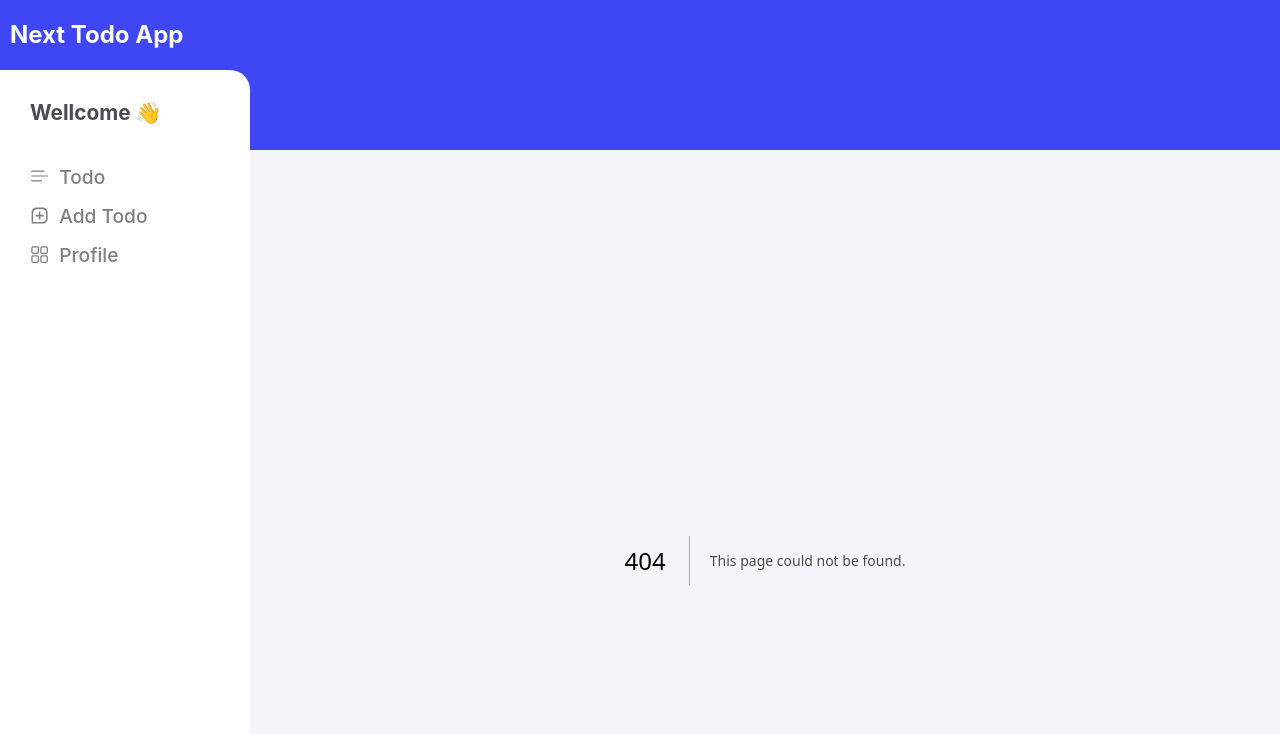
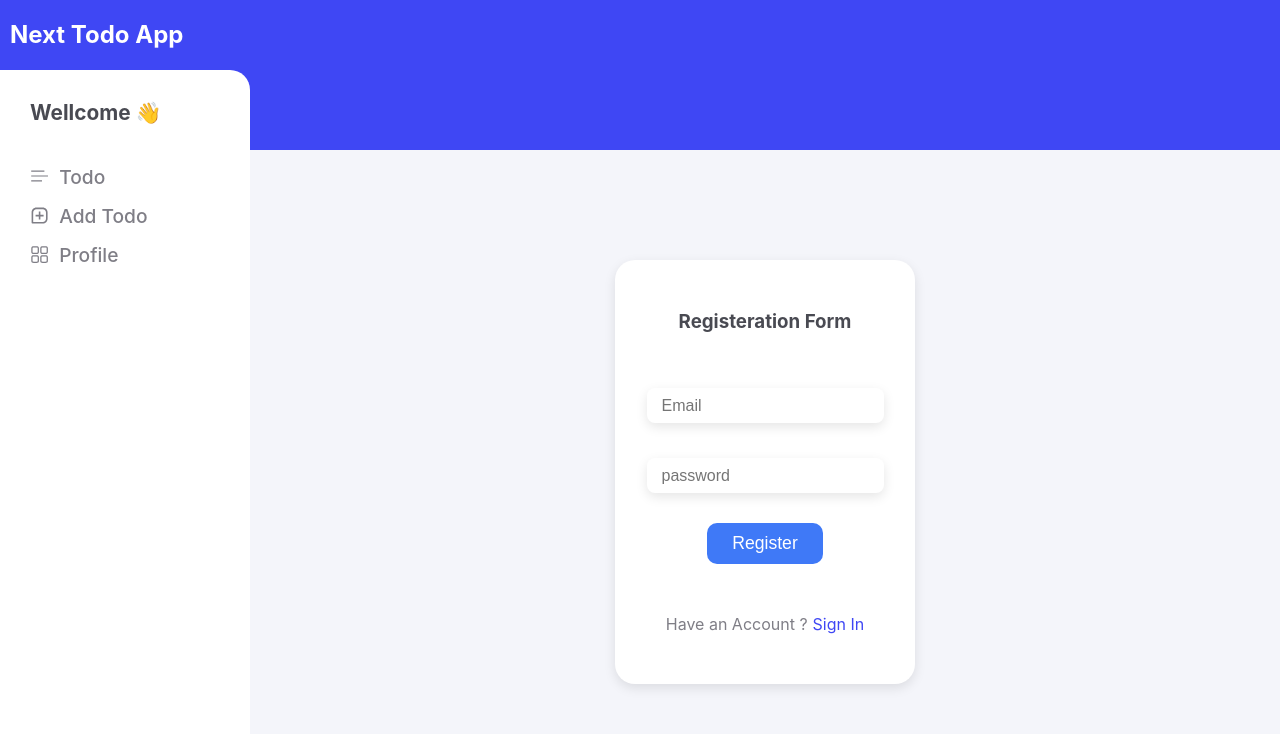
Before and after one commit to Mohammad-jf/next-todo-management, a Next.js app: page /signup in a window 1280 px wide. Before the commit this address had no page. Shown: the top 734 px of the page. Built offline with nearby package versions, Linux system fonts and the light colour scheme; no server answers.

Commit message:
sign in and signup completed

```diff
--- a/components/layout/Layout.jsx
+++ b/components/layout/Layout.jsx
@@ -23,13 +23,13 @@ const Layout = ({ children }) => {
                         </li>
                         <li>
                             <BiMessageSquareAdd />
-                            <Link href='/'>
+                            <Link href='/add-todo'>
                                 Add Todo
                             </Link>
                         </li>
                         <li>
                             <RxDashboard />
-                            <Link href='/'>
+                            <Link href='/profile'>
                                 Profile
                             </Link>
                         </li>
--- /dev/null
+++ b/components/templates/SignupPage.jsx
@@ -0,0 +1,72 @@
+import { useSession } from 'next-auth/react'
+import Link from 'next/link'
+import { useRouter } from 'next/router'
+import React, { useState } from 'react'
+
+
+const SignupPage = () => {
+    const router = useRouter();
+    const { status } = useSession();
+
+    const [userData, setUserData] = useState({
+        email: '',
+        password: ''
+    })
+
+
+    const changeHandler = (e) => {
+        setUserData({
+            ...userData,
+            [e.target.name]: e.target.value
+        })
+    }
+
+    const registerHandler = async () => {
+        const res = await fetch('/api/auth/signup', {
+            method: 'POST',
+            body: JSON.stringify({ ...userData }),
+            headers: { 'Content-Type': 'application/json' }
+        });
+
+        const data = await res.json();
+        console.log(data)
+        setUserData({
+            email: '',
+            password: ''
+        })
+
+        if (data.status === 'success') {
+            router.replace('/signin')
+        }
+
+    }
+
+    return (
+        <div className='signin-form'>
+            <h3>Registeration Form</h3>
+
+            <input
+                type='text'
+                name='email'
+                placeholder='Email'
+                value={userData.email}
+                onChange={changeHandler} />
+            <input
+                type='password'
+                name='password'
+                placeholder='password'
+                value={userData.password}
+                onChange={changeHandler} />
+
+            <button onClick={registerHandler}>Register</button>
+
+            <div>
+                <p style={{ marginRight: '5px' }}>Have an Account ?</p>
+                <Link href='/signin'>Sign In</Link>
+            </div>
+
+        </div>
+    )
+}
+
+export default SignupPage
--- a/pages/api/auth/[...nextauth].js
+++ b/pages/api/auth/[...nextauth].js
@@ -19,12 +19,12 @@ const authOptions = {
         if (!email || !password) {
           throw new Error('invalid user credentials');
         }
-        const user = User.findOne({ email });
+        const user = await User.findOne({ email });
         if (!user) {
           throw new Error('user does not exist');
         }
 
-        const verifiedPassword = verifyPassword(password, user.password);
+        const verifiedPassword = await verifyPassword(password, user.password);
         if (!verifiedPassword) {
           throw new Error('userName or Password is wrong');
         }
--- a/pages/api/auth/signup.js
+++ b/pages/api/auth/signup.js
@@ -23,14 +23,14 @@ export default async function handler(req, res) {
         .json({ status: 'failed', message: 'invalid user credential' });
     }
 
-    const existingUser = await User.findone({ email });
+    const existingUser = await User.findOne({ email });
     if (existingUser) {
       return res
         .status(422)
         .json({ status: 'failed', message: 'user already exist' });
     }
 
-    const hashedPassword = hashPassword(password);
+    const hashedPassword = await hashPassword(password);
     const user = await User.create({
       email,
       password: hashedPassword,
--- /dev/null
+++ b/pages/signup.js
@@ -0,0 +1,7 @@
+import SignupPage from '@/components/templates/SignupPage';
+
+const Signup = () => {
+  return <SignupPage />;
+};
+
+export default Signup;
--- a/styles/globals.css
+++ b/styles/globals.css
@@ -181,14 +181,18 @@ input {
 
 button {
   border: none;
-  font-size: 1.4rem;
+  font-size: 1.1rem;
   display: flex;
   align-items: center;
-  background-color: #d6d6d6;
-  color: #727272;
-  padding: 5px 20px;
+  background-color: #3f79f7;
+  color: #ffffff;
+  padding: 10px 25px;
   border-radius: 10px;
   cursor: pointer;
+}
+
+button:hover {
+  opacity: 0.9;
 }
 
 .profile-form {
```
Also changed, not shown: components/templates/SignInPage.jsx (added, +54 -0 lines), pages/signin.js (added, +8 -0 lines).
